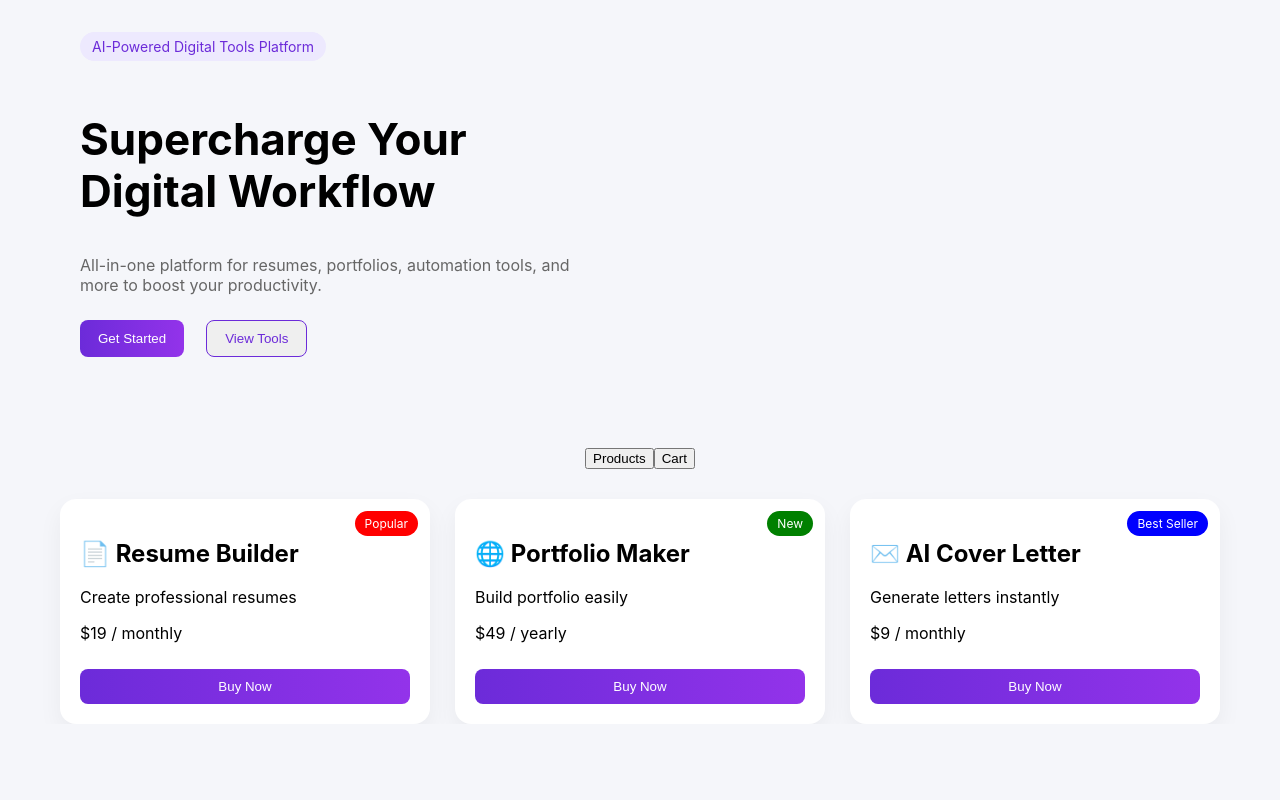
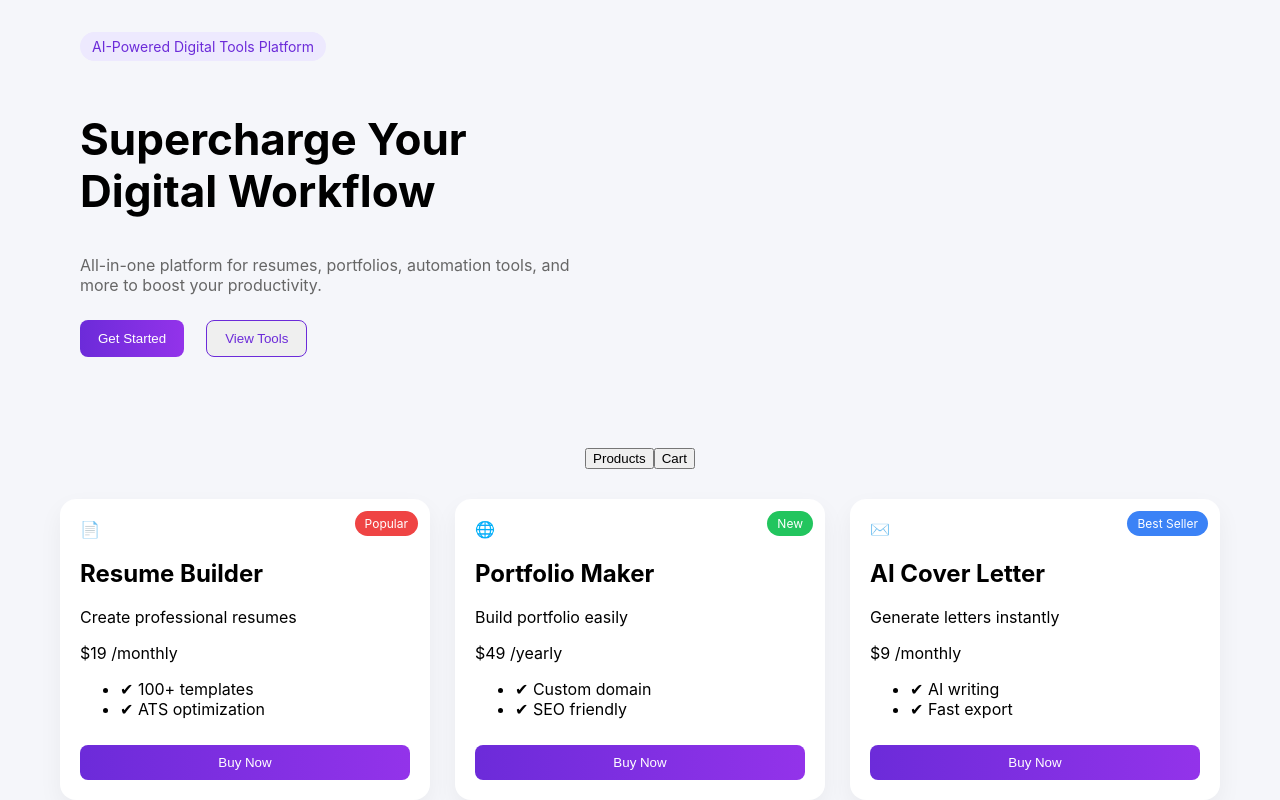
Before and after one commit to shimu13/b-13A06, a React (Vite) app: page / in a window 1280 px wide. Shown: the part 263-1063 px from the top of the page. Before the commit the page ends 987 px from the top, so only its background shows below. Built offline with nearby package versions, Linux system fonts and the light colour scheme.

Commit message:
Productscard

```diff
--- a/src/Components/productCard.jsx
+++ b/src/Components/productCard.jsx
@@ -1,24 +1,53 @@
 export default function ProductCard({ product, addToCart }) {
 
   const colors = {
-    popular: "red",
-    new: "green",
-    best: "blue"
+    popular: "#ef4444",
+    new: "#22c55e",
+    best: "#3b82f6"
   };
 
   return (
     <div className="card">
-      <span className="tag" style={{ background: colors[product.tagType] }}>
+
+      {/* TAG */}
+      <span
+        className="tag"
+        style={{ backgroundColor: colors[product.tagType] }}
+      >
         {product.tag}
       </span>
 
-      <h2>{product.icon} {product.name}</h2>
-      <p>{product.description}</p>
-      <p>${product.price} / {product.period}</p>
+      {/* ICON */}
+      <div className="card-icon">
+        {product.icon}
+      </div>
 
-      <button onClick={() => addToCart(product)}>
+      {/* TITLE */}
+      <h2 className="card-title">{product.name}</h2>
+
+      {/* DESCRIPTION */}
+      <p className="card-desc">{product.description}</p>
+
+      {/* PRICE */}
+      <p className="card-price">
+        ${product.price} <span>/{product.period}</span>
+      </p>
+
+      {/* FEATURES */}
+      <ul className="card-features">
+        {product.features.map((f, i) => (
+          <li key={i}>✔ {f}</li>
+        ))}
+      </ul>
+
+      {/* BUTTON */}
+      <button
+        className="buy-btn"
+        onClick={() => addToCart(product)}
+      >
         Buy Now
       </button>
+
     </div>
   );
 }
```
